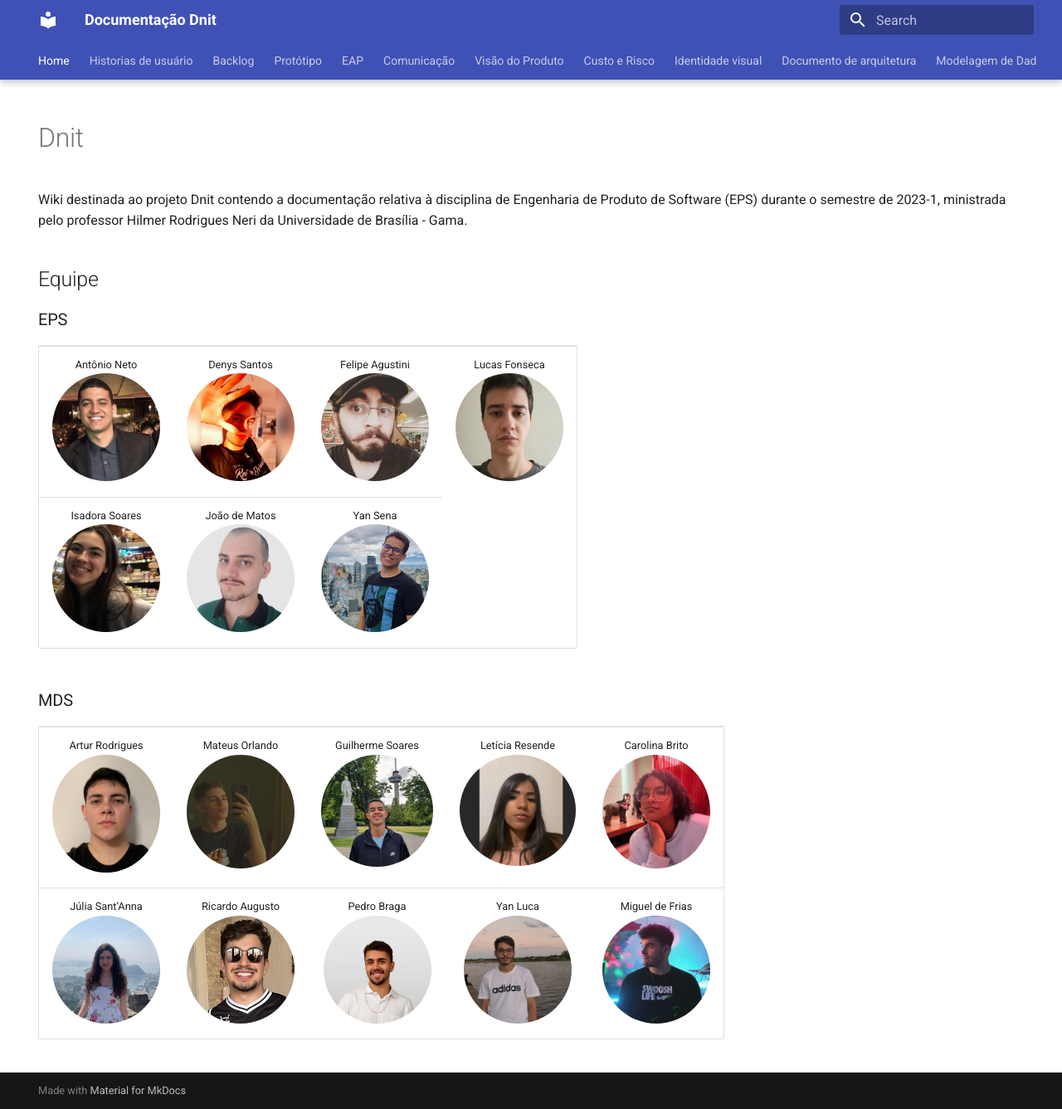
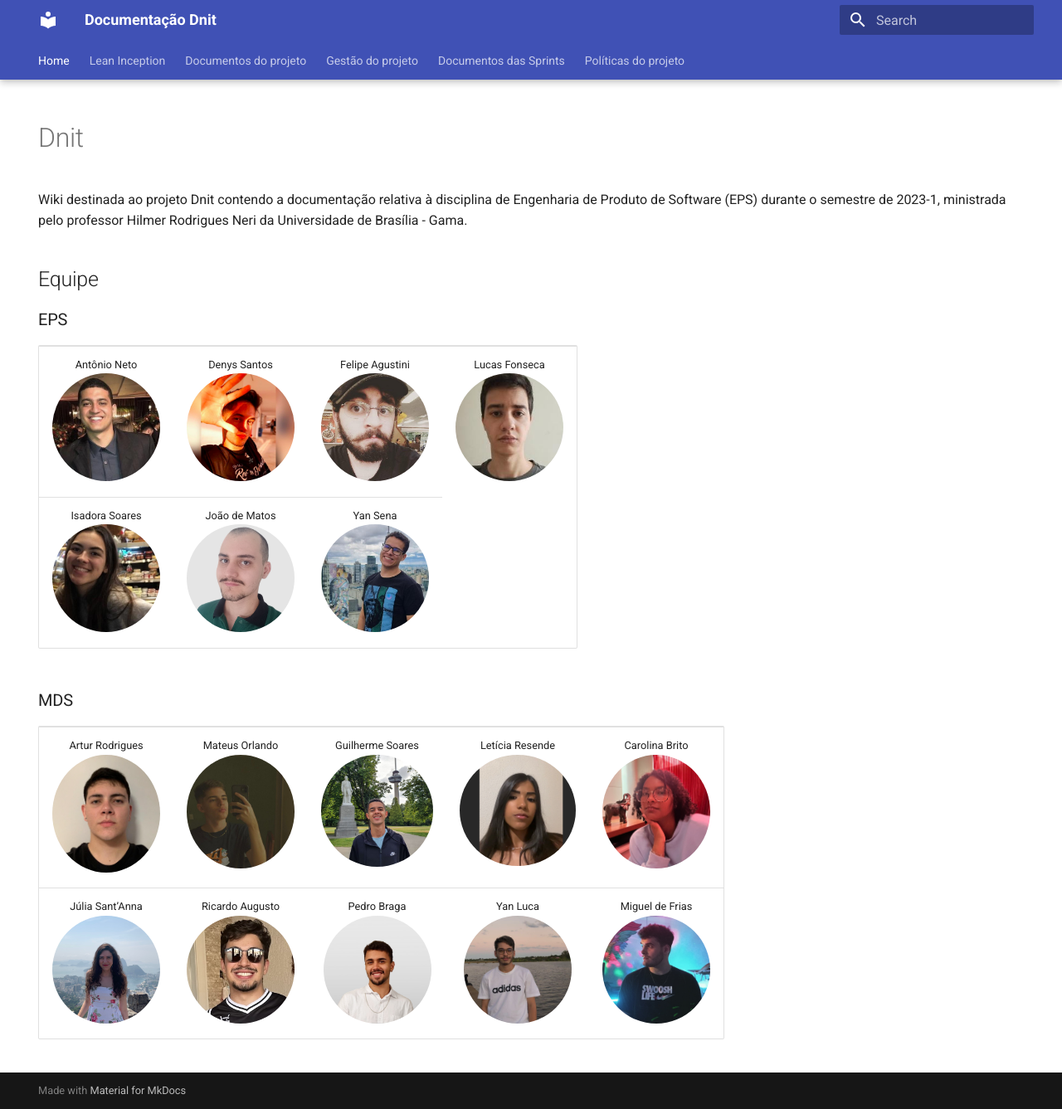
Before and after one commit to fga-eps-mds/2023-1-Dnit-DOC, an MkDocs documentation site: the page built from docs/docs/index.md, in a window 1280 px wide and 1337 px high. Shown: the whole window at 83% size. Built offline with MkDocs 1.6.1 and Material for MkDocs 9.7.7, drawn with Linux system fonts in a browser that asks for light colours.

Commit message:
Organizando navbar do pages

```diff
--- a/docs/mkdocs.yml
+++ b/docs/mkdocs.yml
@@ -9,23 +9,31 @@
     primary: "indigo"
 nav:
   - Home: index.md
-  - Historias de usuário: User Stories/userStories.md
-  - Backlog: Backlog/backlog.md
-  - Protótipo: Prototipo/prototipo.md
-  - EAP: EAP/eap.md
-  - Comunicação: atasDeReuniao/atasReuniao.md
-  - Visão do Produto: visaodoproduto.md
-  - Custo e Risco:
+
+  - Lean Inception:
+    - Visão do Produto: visaodoproduto.md
+
+  - Documentos do projeto:
+    - EAP: EAP/eap.md
+    - Backlog: Backlog/backlog.md
+    - Historias de usuário: User Stories/userStories.md
+    - Protótipos: Prototipo/prototipo.md
+    - Documento de arquitetura: projeto/arquitetura.md
+    - Identidade visual: identidadeVisual/identidadeVisual.md
+
+  - Gestão do projeto:
     - Plano de Riscos: gestaoDoProjeto/planoDeRisco.md
     - Plano de Custos: gestaoDoProjeto/planoDeCusto.md
+    - Atas de reunião: atasDeReuniao/atasReuniao.md
     - Gráfico de Gantt: gestaoDoProjeto/graficoGantt.md
-  - Identidade visual: identidadeVisual/identidadeVisual.md
-  - Documento de arquitetura: projeto/arquitetura.md
-  - Modelagem de Dados: modelagemDados/modelagemDeDados.md
-  - Código de Conduta: codigoConduta/codConduta.md
-  - Sprints:
+
+  - Documentos das Sprints:
     - Sprint 1: Sprints/Sprint_1.md
     - Sprint 2: Sprints/Sprint_2.md
-  - Estorias de usuario: GuiaDeContribuicao/guiaDeContribuicao.md
+
+  - Políticas do projeto:
+    - Guia de contribuição: GuiaDeContribuicao/guiaDeContribuicao.md
+    - Código de Conduta: codigoConduta/codConduta.md
+
 
   #- Backlog: Backlog\backlog.md
```
